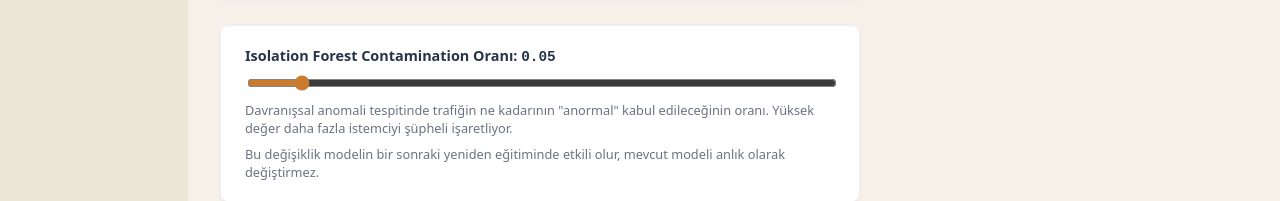
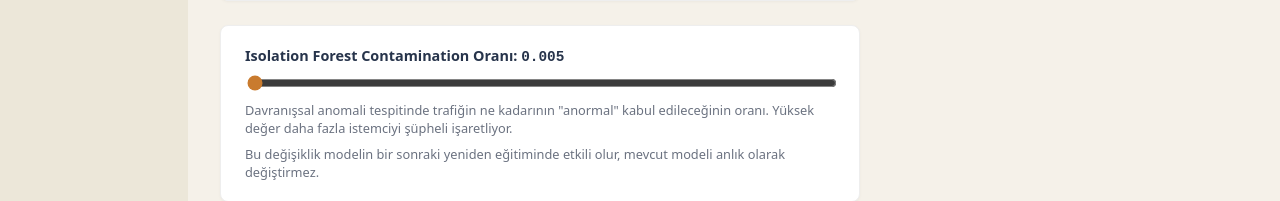
Before and after one commit to zehranuracikgoz/OpenSight, a React (Vite) app in the folder frontend/: page /settings in a window 1280 px wide. Shown: the part 493-694 px from the top of the page. Built offline with nearby package versions, Linux system fonts and the light colour scheme; no server answers.

Commit message:
fix: contamination slider'i yeni varsayilana uyarlandi

```diff
--- a/frontend/src/pages/ThresholdConfig.tsx
+++ b/frontend/src/pages/ThresholdConfig.tsx
@@ -5,7 +5,7 @@ import { ZScoreDistributionChart } from '../components/ZScoreDistributionChart';
 import styles from './ThresholdConfig.module.css';
 
 const DEFAULT_Z_SCORE_THRESHOLD = 3.2;
-const DEFAULT_CONTAMINATION = 0.05;
+const DEFAULT_CONTAMINATION = 0.005;
 
 function formatDateTime(iso: string | null | undefined): string {
   return iso ? new Date(iso).toLocaleString('tr-TR') : 'henüz eğitilmedi';
@@ -81,15 +81,15 @@ export function ThresholdConfig() {
       <div className={styles.field}>
         <label htmlFor="contamination">
           Isolation Forest Contamination Oranı:{' '}
-          <span className={styles.monoValue}>{contamination.toFixed(2)}</span>
+          <span className={styles.monoValue}>{contamination.toFixed(3)}</span>
         </label>
         <input
           id="contamination"
           className={styles.slider}
           type="range"
-          min = {0.01}
+          min = {0.005}
           max = {0.5}
-          step={0.01}
+          step={0.005}
           value={contamination}
           onChange={(e) => setContamination(Number(e.target.value))}
         />
```
Also changed, not shown: 1 other file (tests, documents, lock files or other folders).
